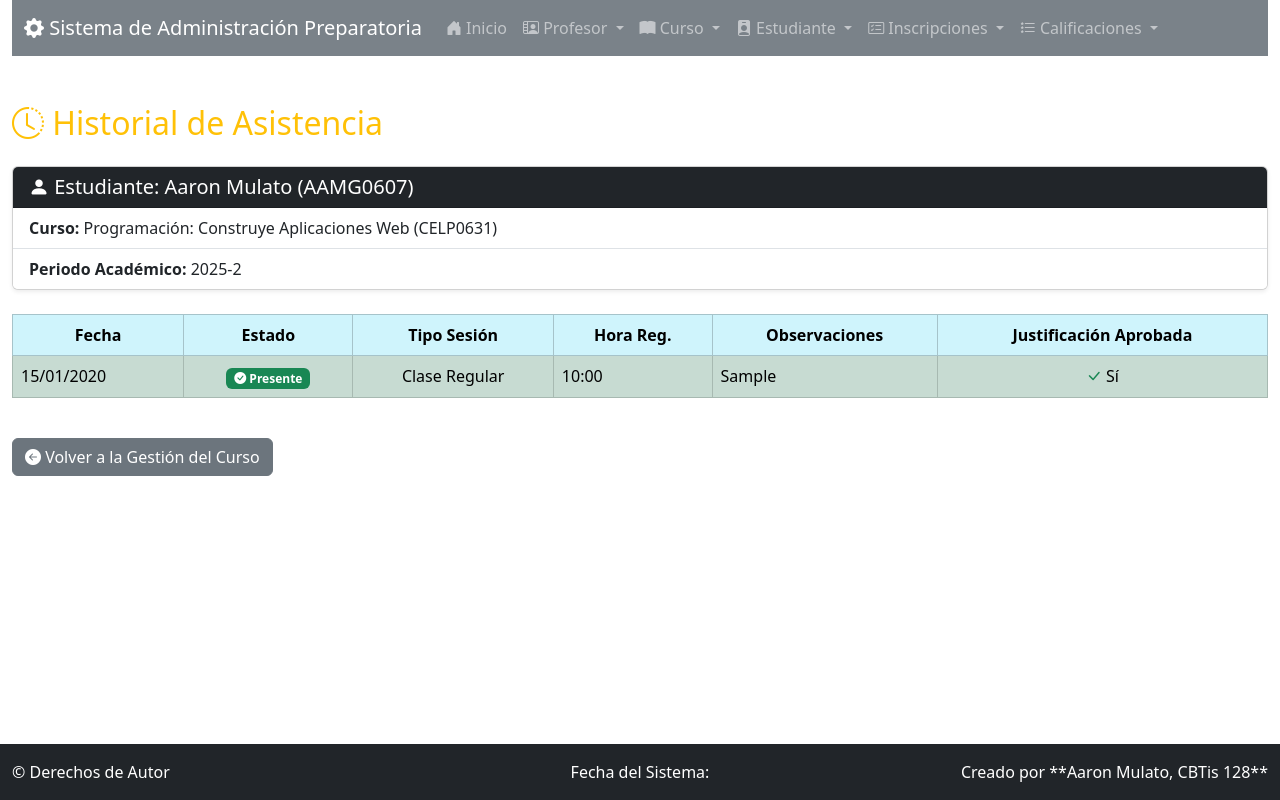
After one commit to Mulato-Aaron/UIII-Act-6-Agregar-las-dem-s-tablas-de-tu-negocio, a Django app: page /asistencia/historial/1/ in a window 1280 px wide. The commit adds this page. Run offline with Django 5.2, Linux system fonts and the light colour scheme; data comes from the database, SQL or seed files in the repository; tables that the repository leaves empty hold one stand-in row (values such as "Sample post"); parts of the project's set-up code (start-up, migrations or seed data) failed here and were passed over.

Commit message:
Add files via upload

```diff
--- /dev/null
+++ b/app_Preparatoria/templates/asistencia/historial_asistencia_estudiante.html
@@ -0,0 +1,73 @@
+{% extends 'base.html' %}
+
+{% block content %}
+<h2 class="mb-4 text-warning">
+    <i class="bi bi-clock-history"></i> Historial de Asistencia
+</h2>
+
+<div class="card shadow-sm mb-4">
+    <div class="card-header bg-dark text-white">
+        <h5 class="m-0">
+            <i class="bi bi-person-fill"></i> Estudiante: {{ inscripcion.estudiante.nombre_estudiante }} {{ inscripcion.estudiante.apellido_estudiante }} ({{ inscripcion.estudiante.matricula }})
+        </h5>
+    </div>
+    <ul class="list-group list-group-flush">
+        <li class="list-group-item">
+            <strong>Curso:</strong> {{ inscripcion.curso.nombre_curso }} ({{ inscripcion.curso.codigo }})
+        </li>
+        <li class="list-group-item">
+            <strong>Periodo Académico:</strong> {{ inscripcion.periodo_academico }}
+        </li>
+    </ul>
+</div>
+
+<div class="table-responsive">
+    <table class="table table-bordered table-striped">
+        <thead class="table-info text-center">
+            <tr>
+                <th>Fecha</th>
+                <th>Estado</th>
+                <th>Tipo Sesión</th>
+                <th>Hora Reg.</th>
+                <th>Observaciones</th>
+                <th>Justificación Aprobada</th>
+            </tr>
+        </thead>
+        <tbody>
+            {% for registro in historial %}
+            <tr class="{% if not registro.presente %}table-danger{% else %}table-success{% endif %}">
+                <td>{{ registro.fecha|date:"d/m/Y" }}</td>
+                <td class="text-center">
+                    {% if registro.presente %}
+                        <span class="badge bg-success"><i class="bi bi-check-circle-fill"></i> Presente</span>
+                    {% else %}
+                        <span class="badge bg-danger"><i class="bi bi-x-octagon-fill"></i> Ausente</span>
+                    {% endif %}
+                </td>
+                <td class="text-center">{{ registro.get_tipo_sesion_display }}</td>
+                <td>{{ registro.hora_registro|time:"H:i" }}</td>
+                <td>{{ registro.observaciones|default:"-" }}</td>
+                <td class="text-center">
+                    {% if registro.justificacion_aprobada %}
+                        <i class="bi bi-check-lg text-success"></i> Sí
+                    {% else %}
+                        <i class="bi bi-x-lg text-danger"></i> No
+                    {% endif %}
+                </td>
+            </tr>
+            {% empty %}
+            <tr>
+                <td colspan="6" class="text-center">No hay registros de asistencia para esta inscripción.</td>
+            </tr>
+            {% endfor %}
+        </tbody>
+    </table>
+</div>
+
+<div class="mt-4">
+    <a href="{% url 'gestionar_asistencia' inscripcion.curso.id %}" class="btn btn-secondary">
+        <i class="bi bi-arrow-left-circle-fill"></i> Volver a la Gestión del Curso
+    </a>
+</div>
+
+{% endblock %}
--- a/app_Preparatoria/templates/inscripcion/finalizar_inscripcion.html
+++ b/app_Preparatoria/templates/inscripcion/finalizar_inscripcion.html
@@ -13,6 +13,8 @@
                 <ul class="list-group mb-4">
                     <li class="list-group-item">**Estudiante:** {{ inscripcion.estudiante.nombre_estudiante }} {{ inscripcion.estudiante.apellido_estudiante }} ({{ inscripcion.estudiante.matricula }})</li>
                     <li class="list-group-item">**Curso:** {{ inscripcion.curso.nombre_curso }} ({{ inscripcion.curso.codigo }})</li>
+                    <li class="list-group-item">**Periodo:** {{ inscripcion.periodo_academico }}</li>
+                    <li class="list-group-item">**Tipo:** {% if inscripcion.es_obligatorio %}Obligatorio{% else %}Opcional{% endif %}</li>
                     <li class="list-group-item">**Fecha de Inicio:** {{ inscripcion.fecha_inscripcion_curso|date:"d/m/Y" }}</li>
                 </ul>
 
--- a/app_Preparatoria/urls.py
+++ b/app_Preparatoria/urls.py
@@ -42,4 +42,9 @@ urlpatterns = [
     path('calificacion/', views.ver_calificaciones_curso, name='seleccionar_curso_calificar'),
     path('calificacion/gestionar/<int:curso_id>/', views.ver_calificaciones_por_curso, name='ver_calificaciones_por_curso'),
     path('calificacion/agregar/<int:inscripcion_id>/', views.agregar_calificacion, name='agregar_calificacion'),
+
+    # Rutas para el modelo ASISTENCIA (NUEVAS)
+    path('asistencia/', views.seleccionar_curso_asistencia, name='seleccionar_curso_asistencia'),
+    path('asistencia/gestionar/<int:curso_id>/', views.gestionar_asistencia, name='gestionar_asistencia'),
+    path('asistencia/historial/<int:inscripcion_id>/', views.ver_historial_asistencia_estudiante, name='ver_historial_asistencia_estudiante'),
 ]
--- a/app_Preparatoria/views.py
+++ b/app_Preparatoria/views.py
@@ -1,5 +1,5 @@
 from django.shortcuts import render, redirect, get_object_or_404
-from .models import Profesor, Curso, Estudiante, Inscripcion, Calificacion
+from .models import Profesor, Curso, Estudiante, Inscripcion, Calificacion, Asistencia
 from django.urls import reverse
 from datetime import date
 
@@ -257,7 +257,7 @@ def borrar_estudiante(request, estudiante_id):
 # app_Preparatoria/views.py (Fragmento - Añadir a las funciones existentes)
 
 # ==========================================
-# INSCRIPCION MANAGEMENT FUNCTIONS
+# INSCRIPCION MANAGEMENT FUNCTIONS (CORREGIDAS)
 # ==========================================
 
 def ver_inscripciones(request):
@@ -277,12 +277,21 @@ def agregar_inscripcion(request):
 
         estudiante = get_object_or_404(Estudiante, pk=estudiante_id)
 
+        # Asumimos el periodo por defecto del modelo si no se pasa por POST
+        periodo_default = '2025-2'
+
         for curso_id in cursos_seleccionados:
             curso = get_object_or_404(Curso, pk=curso_id)
-            # Creamos la inscripción. Si ya existe, no hace nada (por unique_together)
+
+            # CORRECCIÓN: Usar get_or_create con el periodo para respetar la nueva clave única
             Inscripcion.objects.get_or_create(
                 estudiante=estudiante,
-                curso=curso
+                curso=curso,
+                periodo_academico=periodo_default, # Usar el campo clave
+                defaults={
+                    # Asignamos el campo booleano, si se llegara a crear
+                    'es_obligatorio': True
+                }
             )
 
         return redirect('ver_inscripciones')
@@ -295,7 +304,6 @@ def finalizar_inscripcion(request, inscripcion_id):
     inscripcion = get_object_or_404(Inscripcion, pk=inscripcion_id)
 
     if request.method == 'POST':
-        # Marcar como inactivo y establecer fecha de finalización
         inscripcion.esta_activo = False
         inscripcion.fecha_finalizacion = date.today()
         inscripcion.save()
@@ -305,7 +313,7 @@ def finalizar_inscripcion(request, inscripcion_id):
     return render(request, 'inscripcion/finalizar_inscripcion.html', context)
 
 # ==========================================
-# CALIFICACION MANAGEMENT FUNCTIONS
+# CALIFICACION MANAGEMENT FUNCTIONS (CORREGIDAS)
 # ==========================================
 
 def ver_calificaciones_curso(request):
@@ -317,13 +325,11 @@ def ver_calificaciones_curso(request):
 def ver_calificaciones_por_curso(request, curso_id):
     """Muestra las inscripciones activas de un curso para asignar/ver calificaciones."""
     curso = get_object_or_404(Curso, pk=curso_id)
-    # Obtenemos las inscripciones activas con sus calificaciones prefetch
     inscripciones = Inscripcion.objects.filter(
         curso=curso,
         esta_activo=True
     ).select_related('estudiante').prefetch_related('calificaciones')
 
-    # Obtenemos las opciones de tipo_evaluacion del modelo Calificacion para el template
     opciones_tipo = Calificacion.tipo_evaluacion.field.choices
 
     context = {
@@ -332,7 +338,6 @@ def ver_calificaciones_por_curso(request, curso_id):
         'opciones_tipo': opciones_tipo
     }
     return render(request, 'calificacion/gestionar_calificaciones.html', context)
-
 
 def agregar_calificacion(request, inscripcion_id):
     """Añade una calificación a una inscripción específica."""
@@ -343,14 +348,90 @@ def agregar_calificacion(request, inscripcion_id):
         tipo_evaluacion = request.POST.get('tipo_evaluacion')
         comentarios = request.POST.get('comentarios')
 
+        # CORRECCIÓN: Usamos los valores por defecto del modelo para los nuevos campos:
+        # 'porcentaje_peso' (default=100) y 'profesor_asignador' (null=True)
         Calificacion.objects.create(
             inscripcion=inscripcion,
             puntaje=puntaje,
             tipo_evaluacion=tipo_evaluacion,
             comentarios=comentarios
         )
-        # Redirigir a la vista de gestión de calificaciones del curso
+        # NOTA: En un sistema real, se debería obtener 'porcentaje_peso' y 'profesor_asignador' del formulario.
+
         return redirect('ver_calificaciones_por_curso', curso_id=inscripcion.curso.id)
 
-    # En caso de GET, redirigir al gestor de curso
     return redirect('ver_calificaciones_por_curso', curso_id=inscripcion.curso.id)
+
+# ==========================================
+# ASISTENCIA CRUD FUNCTIONS (CORREGIDAS)
+# ==========================================
+
+def seleccionar_curso_asistencia(request):
+    """Muestra la lista de cursos para que el usuario seleccione uno y registre la asistencia."""
+    cursos = Curso.objects.all().select_related('profesor')
+    context = {'cursos': cursos}
+    return render(request, 'asistencia/seleccionar_curso_asistencia.html', context)
+
+def gestionar_asistencia(request, curso_id):
+    """Muestra y procesa el formulario para registrar la asistencia de los estudiantes de un curso."""
+    curso = get_object_or_404(Curso, pk=curso_id)
+    hoy = date.today()
+
+    inscripciones = Inscripcion.objects.filter(
+        curso=curso,
+        esta_activo=True
+    ).select_related('estudiante')
+
+    asistencias_hoy = {
+        asist.inscripcion_id: asist
+        for asist in Asistencia.objects.filter(
+            inscripcion__in=inscripciones,
+            fecha=hoy
+        )
+    }
+
+    if request.method == 'POST':
+        # Asumimos valores por defecto del modelo para los nuevos campos:
+        # 'justificacion_aprobada' (default=False) y 'tipo_sesion' (default='CLASE')
+
+        for inscripcion in inscripciones:
+            presente = request.POST.get(f'presente_{inscripcion.id}') == 'on'
+            observaciones = request.POST.get(f'observaciones_{inscripcion.id}', '')
+
+            if inscripcion.id in asistencias_hoy:
+                asistencia = asistencias_hoy[inscripcion.id]
+                asistencia.presente = presente
+                asistencia.observaciones = observaciones
+                # 'justificacion_aprobada' y 'tipo_sesion' mantienen su valor o usan el default del modelo
+                asistencia.save()
+            else:
+                # CORRECCIÓN: Al crear, 'hora_registro' se añade automáticamente (auto_now_add=True)
+                Asistencia.objects.create(
+                    inscripcion=inscripcion,
+                    fecha=hoy,
+                    presente=presente,
+                    observaciones=observaciones
+                    # 'justificacion_aprobada' y 'tipo_sesion' usan el default del modelo
+                )
+
+        return redirect('gestionar_asistencia', curso_id=curso_id)
+
+    context = {
+        'curso': curso,
+        'inscripciones': inscripciones,
+        'asistencias_hoy': asistencias_hoy,
+        'fecha_hoy': hoy,
+    }
+    return render(request, 'asistencia/gestionar_asistencia.html', context)
+
+
+def ver_historial_asistencia_estudiante(request, inscripcion_id):
+    """Muestra el historial completo de asistencia para un estudiante en un curso."""
+    inscripcion = get_object_or_404(Inscripcion.objects.select_related('estudiante', 'curso'), pk=inscripcion_id)
+    historial = Asistencia.objects.filter(inscripcion=inscripcion).order_by('-fecha')
+
+    context = {
+        'inscripcion': inscripcion,
+        'historial': historial
+    }
+    return render(request, 'asistencia/historial_asistencia_estudiante.html', context)
```
Also changed, not shown: app_Preparatoria/models.py (+69 -19 lines), app_Preparatoria/templates/asistencia/gestionar_asistencia.html (added, +66 -0 lines), app_Preparatoria/templates/asistencia/seleccionar_curso_asistencia.html (added, +35 -0 lines), app_Preparatoria/templates/calificacion/gestionar_calificaciones.html (+41 -9 lines), app_Preparatoria/templates/inscripcion/agregar_inscripcion.html (+14 -1 lines), app_Preparatoria/templates/inscripcion/ver_inscripciones.html (+15 -3 lines), app_Preparatoria/migrations/0003_alter_inscripcion_unique_together_and_more.py (added).
